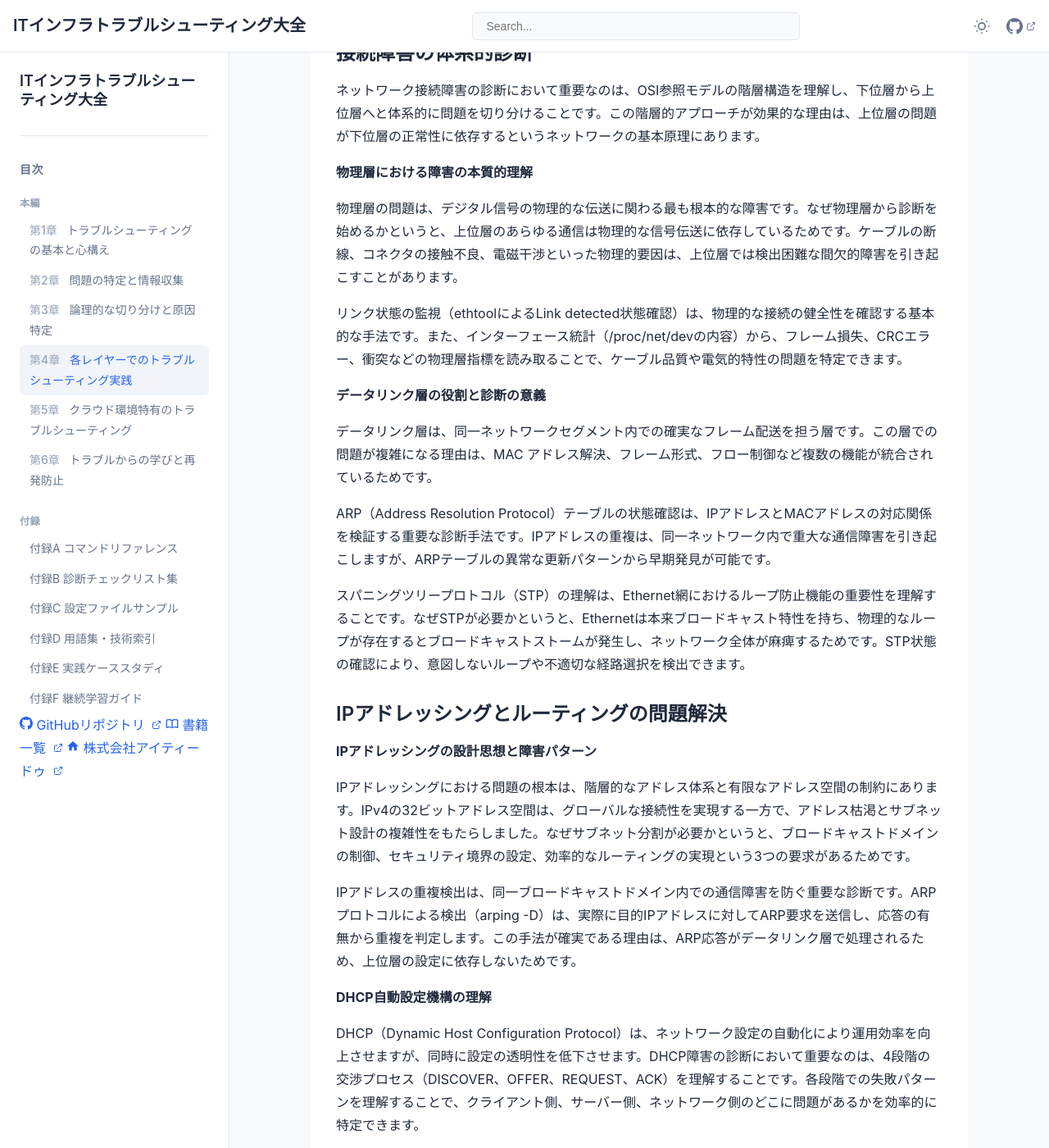
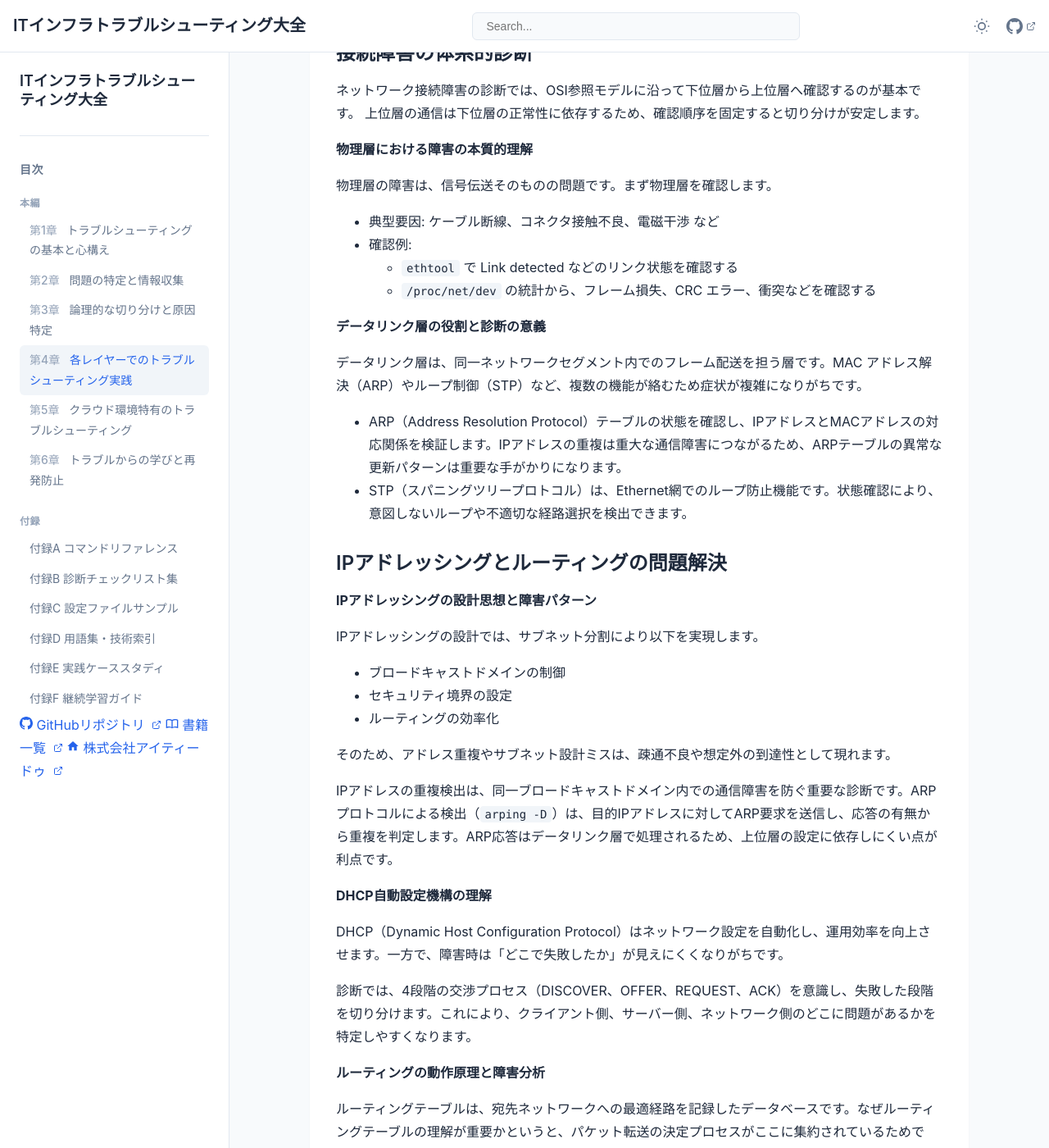
Before and after one commit to itdojp/IT-infra-troubleshooting-book, a Jekyll site: the page built from docs/src/chapter-chapter04/index.md, in a window 1280 px wide and 1400 px high, scrolled down 638 px. Shown: the whole window at 82% size. Built offline with Jekyll 4.4.1, drawn with Linux system fonts in a browser that asks for light colours; some of the changed text lies outside the part shown.

Commit message:
docs: 第4章の可読性改善（説明の整理） (#80)

```diff
--- a/docs/src/chapter-chapter04/index.md
+++ b/docs/src/chapter-chapter04/index.md
@@ -20,33 +20,44 @@ order: 4
 
 ### 接続障害の体系的診断
 
-ネットワーク接続障害の診断において重要なのは、OSI参照モデルの階層構造を理解し、下位層から上位層へと体系的に問題を切り分けることです。この階層的アプローチが効果的な理由は、上位層の問題が下位層の正常性に依存するというネットワークの基本原理にあります。
+ネットワーク接続障害の診断では、OSI参照モデルに沿って下位層から上位層へ確認するのが基本です。
+上位層の通信は下位層の正常性に依存するため、確認順序を固定すると切り分けが安定します。
 
 **物理層における障害の本質的理解**
 
-物理層の問題は、デジタル信号の物理的な伝送に関わる最も根本的な障害です。なぜ物理層から診断を始めるかというと、上位層のあらゆる通信は物理的な信号伝送に依存しているためです。ケーブルの断線、コネクタの接触不良、電磁干渉といった物理的要因は、上位層では検出困難な間欠的障害を引き起こすことがあります。
+物理層の障害は、信号伝送そのものの問題です。まず物理層を確認します。
 
-リンク状態の監視（ethtoolによるLink detected状態確認）は、物理的な接続の健全性を確認する基本的な手法です。また、インターフェース統計（/proc/net/devの内容）から、フレーム損失、CRCエラー、衝突などの物理層指標を読み取ることで、ケーブル品質や電気的特性の問題を特定できます。
+- 典型要因: ケーブル断線、コネクタ接触不良、電磁干渉 など
+- 確認例:
+  - `ethtool` で Link detected などのリンク状態を確認する
+  - `/proc/net/dev` の統計から、フレーム損失、CRC エラー、衝突などを確認する
 
 **データリンク層の役割と診断の意義**
 
-データリンク層は、同一ネットワークセグメント内での確実なフレーム配送を担う層です。この層での問題が複雑になる理由は、MAC アドレス解決、フレーム形式、フロー制御など複数の機能が統合されているためです。
+データリンク層は、同一ネットワークセグメント内でのフレーム配送を担う層です。MAC アドレス解決（ARP）やループ制御（STP）など、複数の機能が絡むため症状が複雑になりがちです。
 
-ARP（Address Resolution Protocol）テーブルの状態確認は、IPアドレスとMACアドレスの対応関係を検証する重要な診断手法です。IPアドレスの重複は、同一ネットワーク内で重大な通信障害を引き起こしますが、ARPテーブルの異常な更新パターンから早期発見が可能です。
-
-スパニングツリープロトコル（STP）の理解は、Ethernet網におけるループ防止機能の重要性を理解することです。なぜSTPが必要かというと、Ethernetは本来ブロードキャスト特性を持ち、物理的なループが存在するとブロードキャストストームが発生し、ネットワーク全体が麻痺するためです。STP状態の確認により、意図しないループや不適切な経路選択を検出できます。
+- ARP（Address Resolution Protocol）テーブルの状態を確認し、IPアドレスとMACアドレスの対応関係を検証します。IPアドレスの重複は重大な通信障害につながるため、ARPテーブルの異常な更新パターンは重要な手がかりになります。
+- STP（スパニングツリープロトコル）は、Ethernet網でのループ防止機能です。状態確認により、意図しないループや不適切な経路選択を検出できます。
 
 ### IPアドレッシングとルーティングの問題解決
 
 **IPアドレッシングの設計思想と障害パターン**
 
-IPアドレッシングにおける問題の根本は、階層的なアドレス体系と有限なアドレス空間の制約にあります。IPv4の32ビットアドレス空間は、グローバルな接続性を実現する一方で、アドレス枯渇とサブネット設計の複雑性をもたらしました。なぜサブネット分割が必要かというと、ブロードキャストドメインの制御、セキュリティ境界の設定、効率的なルーティングの実現という3つの要求があるためです。
+IPアドレッシングの設計では、サブネット分割により以下を実現します。
 
-IPアドレスの重複検出は、同一ブロードキャストドメイン内での通信障害を防ぐ重要な診断です。ARPプロトコルによる検出（arping -D）は、実際に目的IPアドレスに対してARP要求を送信し、応答の有無から重複を判定します。この手法が確実である理由は、ARP応答がデータリンク層で処理されるため、上位層の設定に依存しないためです。
+- ブロードキャストドメインの制御
+- セキュリティ境界の設定
+- ルーティングの効率化
+
+そのため、アドレス重複やサブネット設計ミスは、疎通不良や想定外の到達性として現れます。
+
+IPアドレスの重複検出は、同一ブロードキャストドメイン内での通信障害を防ぐ重要な診断です。ARPプロトコルによる検出（`arping -D`）は、目的IPアドレスに対してARP要求を送信し、応答の有無から重複を判定します。ARP応答はデータリンク層で処理されるため、上位層の設定に依存しにくい点が利点です。
 
 **DHCP自動設定機構の理解**
 
-DHCP（Dynamic Host Configuration Protocol）は、ネットワーク設定の自動化により運用効率を向上させますが、同時に設定の透明性を低下させます。DHCP障害の診断において重要なのは、4段階の交渉プロセス（DISCOVER、OFFER、REQUEST、ACK）を理解することです。各段階での失敗パターンを理解することで、クライアント側、サーバー側、ネットワーク側のどこに問題があるかを効率的に特定できます。
+DHCP（Dynamic Host Configuration Protocol）はネットワーク設定を自動化し、運用効率を向上させます。一方で、障害時は「どこで失敗したか」が見えにくくなりがちです。
+
+診断では、4段階の交渉プロセス（DISCOVER、OFFER、REQUEST、ACK）を意識し、失敗した段階を切り分けます。これにより、クライアント側、サーバー側、ネットワーク側のどこに問題があるかを特定しやすくなります。
 
 **ルーティングの動作原理と障害分析**
 
@@ -99,27 +110,36 @@ DNS応答のキャッシングは、ネットワーク負荷軽減と応答性
 
 **CPUリソース管理の設計思想**
 
-オペレーティングシステムにおけるCPUリソース管理は、複数のプロセスが限られたCPU時間を効率的に共有するための仕組みです。なぜスケジューリングが重要かというと、現代のシステムでは数百から数千のプロセスが同時に実行され、それぞれが異なる優先度と特性を持つためです。
+オペレーティングシステムのCPUリソース管理は、複数プロセスが限られたCPU時間を共有するための仕組みです。プロセス数・優先度・特性が多様なため、スケジューリングの理解が重要になります。
 
-CPU使用率の分析において重要なのは、単純な使用率の数値ではなく、使用率の内訳と特性を理解することです。ユーザー空間での処理、システムコール処理、I/O待機、割り込み処理など、CPU時間がどのような目的で消費されているかを把握することで、性能問題の本質を特定できます。
+CPU使用率を見るときは、総量だけでなく「内訳」を確認します。CPU時間がどの目的で消費されているかを把握すると、性能問題の本質に近づきます。
 
-プロセススケジューリングの理解は、CPU性能問題の診断に不可欠です。LinuxのCFS（Completely Fair Scheduler）は、各プロセスの実行時間を公平に配分しようとしますが、プロセスの特性（CPU集約的、I/O集約的）によって最適なスケジューリング戦略は異なります。
+- ユーザー空間での処理（アプリケーションの計算処理）
+- システムコール処理（カーネル処理）
+- I/O待機（ディスク/ネットワーク待ち）
+- 割り込み処理（IRQ/softIRQ）
+
+LinuxのCFS（Completely Fair Scheduler）は公平性を重視しますが、CPU集約/I/O集約などプロセス特性によって観測されるボトルネックは変化します。プロセス単位で原因を特定することが重要です。
 
 **NUMA アーキテクチャと性能への影響**
 
-現代のマルチコアシステムでは、NUMA（Non-Uniform Memory Access）アーキテクチャが一般的です。なぜNUMAの理解が重要かというと、CPUコアとメモリの物理的距離がアクセス性能に直接影響するためです。適切なCPU親和性の設定により、メモリアクセスの局所性を向上させ、全体的な性能を改善できます。
+現代のマルチコアシステムでは、NUMA（Non-Uniform Memory Access）アーキテクチャが一般的です。CPUコアとメモリの物理的距離がアクセス性能に影響するため、CPU親和性の設定によりメモリアクセスの局所性を改善できる場合があります。
 
 ### メモリ管理と最適化
 
 **仮想メモリシステムの設計理念**
 
-現代のオペレーティングシステムにおける仮想メモリシステムは、物理メモリの制約を超越したメモリ空間をプロセスに提供する仕組みです。なぜ仮想メモリが重要かというと、プロセス間のメモリ保護、メモリアドレス空間の統一、効率的なメモリ利用という3つの要求を同時に満たすためです。
+現代のオペレーティングシステムの仮想メモリは、物理メモリの制約を超えたメモリ空間をプロセスに提供します。主な目的は次の3点です。
+
+- プロセス間のメモリ保護
+- メモリアドレス空間の統一
+- 効率的なメモリ利用
 
 メモリ使用量の分析において重要なのは、物理メモリ、仮想メモリ、スワップ空間の関係を理解することです。RSS（Resident Set Size）は実際に物理メモリに配置されているページサイズを、VSZ（Virtual Size）はプロセスが確保している仮想メモリ空間のサイズを表します。この差分から、メモリマッピングの効率性やスワップの影響を評価できます。
 
 **メモリリークの検出原理**
 
-メモリリークは、プログラムが確保したメモリの解放を適切に行わないことで発生する問題です。なぜメモリリークが深刻かというと、長時間実行されるサーバープロセスでは、小さなリークでも時間の経過とともに重大なメモリ不足を引き起こすためです。
+メモリリークは、プログラムが確保したメモリの解放を適切に行わないことで発生する問題です。長時間実行されるサーバープロセスでは、小さなリークでも時間の経過とともに重大なメモリ不足につながります。
 
 プロセスのメモリマッピング（/proc/PID/maps）の分析は、メモリ使用パターンの詳細な理解を可能にします。ヒープ、スタック、共有ライブラリ、ファイルマッピングなど、異なるメモリ領域の使用状況から、メモリリークの発生箇所を特定できます。
 
@@ -127,7 +147,7 @@ CPU使用率の分析において重要なのは、単純な使用率の数値
 
 スワップは、物理メモリ不足時にディスクを仮想的なメモリとして利用する仕組みです。スワップの設計思想は、メモリ不足による問題（OOM Killer発動、プロセス強制終了）を回避し、システムの安定性を維持することです。
 
-swappiness パラメータは、カーネルがスワップアウトを行う積極性を制御します。なぜこの調整が重要かというと、アプリケーションの特性（メモリ集約的、I/O集約的）によって最適なスワップ戦略が異なるためです。データベースサーバーのように大量のメモリを継続的に利用するアプリケーションでは、スワップアウトによる性能劣化を避けるため、低いswappiness値が適切です。
+swappiness パラメータは、カーネルがスワップアウトを行う積極性を制御します。アプリケーションの特性（メモリ集約的、I/O集約的）によって最適なスワップ戦略は異なります。データベースサーバーのように大量のメモリを継続的に利用するアプリケーションでは、スワップアウトによる性能劣化を避けるため低い swappiness 値が適切な場合があります。
 
 ### ディスクI/Oのボトルネック解消
 
@@ -156,23 +176,41 @@ inode枯渇は、ディスク容量に余裕があってもファイル作成が
 
 **アプリケーション起動プロセスの本質的理解**
 
-アプリケーション層の障害は、複数のシステムコンポーネントが連携する過程で発生する複合的な問題です。なぜアプリケーション層の診断が困難かというと、OS層、ネットワーク層、データベース層の状態が複雑に相互作用し、症状として現れる現象と根本原因が大きく乖離することがあるためです。
+アプリケーション層の障害は、OS層、ネットワーク層、データベース層の状態が絡み合い、症状と根本原因が離れることがあります。まず「どの段階で失敗しているか」を切り分けます。
 
-アプリケーション起動プロセスは、実行ファイルの読み込み、依存ライブラリの解決、設定ファイルの解析、外部リソースへの接続確立という段階的なプロセスです。各段階での障害パターンを理解することで、効率的な診断が可能になります。
+アプリケーション起動プロセスは段階的です。各段階の失敗パターンを意識すると、効率的に診断できます。
+
+- 実行ファイルの読み込み
+- 依存ライブラリの解決
+- 設定ファイルの解析
+- 外部リソースへの接続確立
 
 **依存関係解決の理解**
 
-現代のアプリケーションは、数十から数百の外部ライブラリに依存します。なぜ依存関係の理解が重要かというと、単一の不適切なライブラリバージョンや設定ミスが、アプリケーション全体の動作不能を引き起こすためです。動的リンクライブラリの解決、環境変数の設定、設定ファイルの読み込み順序など、起動プロセスの各段階で発生する可能性のある問題を体系的に理解することが重要です。
+現代のアプリケーションは数十〜数百の外部ライブラリに依存します。単一の不適切なライブラリバージョンや設定ミスが、アプリケーション全体の動作不能につながる場合があります。起動時は次の観点を体系的に確認します。
+
+- 動的リンクライブラリの解決
+- 環境変数の設定
+- 設定ファイルの読み込み順序
 
 **実行時エラーの根本原因分析の原理**
 
-実行時エラーの分析では、エラーメッセージとスタックトレースから、問題の発生箇所と呼び出し経路を特定します。重要なのは、表面的なエラーメッセージに惑わされず、エラーが発生した文脈と条件を理解することです。例外処理の階層構造、リソース競合、タイミング依存の問題など、実行時の動的な要因を考慮した分析が必要です。
+実行時エラーの分析では、エラーメッセージとスタックトレースから、問題の発生箇所と呼び出し経路を特定します。表面的なメッセージだけで判断せず、エラーが発生した文脈と条件を確認することが重要です。
+
+- 例外処理の階層構造（どこで握りつぶされているか）
+- リソース競合（コネクション枯渇、ファイルディスクリプタ枯渇など）
+- タイミング依存（レースコンディションなど）
 
 ### 応答性能の問題分析
 
 **レスポンス時間の本質的要素**
 
-アプリケーションの応答性能は、計算処理時間、I/O待機時間、ネットワーク通信時間、リソース競合待機時間の複合的な結果です。なぜ応答時間の分析が複雑かというと、これらの要素が動的に変化し、相互に影響を与えるためです。
+アプリケーションの応答性能は、複数要素の合算結果です。どの要素が支配的かを切り分けます。
+
+- 計算処理時間
+- I/O待機時間
+- ネットワーク通信時間
+- リソース競合待機時間
 
 処理時間の内訳分析では、CPUバウンド処理、I/Oバウンド処理、メモリアクセスパターンを区別して理解することが重要です。プロファイリングツールによる分析は、実行時間の分布、関数呼び出し頻度、メモリ使用パターンなどの定量的データを提供し、性能ボトルネックの特定を可能にします。
 
@@ -186,13 +224,13 @@ inode枯渇は、ディスク容量に余裕があってもファイル作成が
 
 **ログシステムの設計思想と分析戦略**
 
-アプリケーションログは、システムの動作状況を記録する重要な診断情報源です。なぜログ分析が効果的かというと、時系列の記録により、問題の発生パターン、頻度、前後の文脈を理解できるためです。
+アプリケーションログは、システムの動作状況を記録する重要な診断情報源です。時系列の記録により、発生パターン、頻度、前後の文脈を追えます。
 
 ログレベル（DEBUG、INFO、WARN、ERROR、FATAL）は、情報の重要度と詳細度を表す分類体系です。効果的なログ分析では、レベル別の情報量と、時系列での事象の関連性を理解することが重要です。エラーログの集計分析により、システムの健全性トレンドと異常パターンを特定できます。
 
 **構造化ログと分析の自動化**
 
-現代のログ分析では、構造化されたログフォーマット（JSON、XML）により、機械可読性と検索効率を向上させています。なぜ構造化ログが重要かというと、大量のログデータから効率的に必要な情報を抽出し、統計的分析や機械学習による異常検知を可能にするためです。
+現代のログ分析では、構造化ログ（JSON、XML）により機械可読性と検索効率を高めます。大量ログから必要情報を抽出し、統計的分析や異常検知につなげやすくなります。
 
 自動化されたログ分析は、パターン認識、異常検知、予測分析などの技術により、人間では発見困難な問題の兆候を早期に検出する能力を提供します。これにより、予防的な保守と問題の未然防止が可能になります。
 
@@ -205,13 +243,26 @@ inode枯渇は、ディスク容量に余裕があってもファイル作成が
 
 **データベース接続アーキテクチャの理解**
 
-データベース接続は、ネットワーク層、認証層、権限制御層、リソース管理層の4つの層が段階的に連携する複合的なプロセスです。なぜデータベース接続の診断が困難かというと、各層で異なるエラーパターンと障害原因が存在し、表面的な症状から根本原因を特定することが必要だからです。
+データベース接続は複合的なプロセスです。少なくとも以下の層が段階的に連携します。
+
+- ネットワーク層
+- 認証層
+- 権限制御層
+- リソース管理層
+
+各層でエラーパターンと原因が異なるため、表面的な症状から根本原因を特定するには層ごとの切り分けが必要です。
 
 ネットワーク層での接続性確認は、TCPソケットの確立、ポートの可用性、ファイアウォールの設定など、基本的な通信インフラの物理的な正常性を検証します。この段階での障害は、上位のアプリケーション層では発見できないか、全く異なるエラーメッセージとして現れることがあります。
 
 **認証と権限制御の設計思想**
 
-データベースの認証システムは、ユーザー認証、接続元検証、権限マッピングの3つの要素から構成されています。なぜこの理解が重要かというと、データベースは組織の最も重要な情報資産を格納しており、不正アクセスや情報漏洩の影響が極めて大きいためです。
+データベースの認証システムは、少なくとも次の要素から構成されます。
+
+- ユーザー認証
+- 接続元検証
+- 権限マッピング
+
+データベースは重要情報資産を格納するため、不正アクセスや情報漏洩の影響が大きく、設定の確認観点を整理しておくことが重要です。
 
 ユーザー認証のメカニズムは、パスワードベース、証明書ベース、統合認証（LDAP、Kerberos）などの手法があり、各手法によって異なる診断アプローチが必要です。権限マッピングの検証では、スキーマレベル、テーブルレベル、カラムレベルの粒度で、必要な権限が適切に設定されているかを確認します。
 
@@ -219,13 +270,13 @@ inode枯渇は、ディスク容量に余裕があってもファイル作成が
 
 **クエリ実行計画の本質的理解**
 
-データベースのクエリオプティマイザーは、SQLクエリを最も効率的な実行計画に変換するシステムです。なぜ実行計画の理解が重要かというと、同じ結果を得るために複数のアプローチが存在し、データ量、インデックスの状態、システムリソース、テーブル結合の方法によって最適解が動的に変化するためです。
+データベースのクエリオプティマイザーは、SQLクエリを実行計画に変換します。実行計画の理解が重要なのは、同じ結果を得る複数のアプローチが存在し、データ量、インデックス状態、システムリソース、結合方法によって最適解が変化するためです。
 
 実行計画の分析では、スキャン手法（フルスキャン、インデックススキャン）、結合アルゴリズム（Nested Loop、Hash Join、Sort Merge Join）、ソート操作の各段階でのコストを理解することが重要です。コストベースオプティマイザーは、統計情報とヒューリスティックに基づいて判断を行うため、統計情報の精度が実行計画の品質に直結します。
 
 **インデックス戦略の設計思想**
 
-インデックスは、データへの高速アクセスを実現するためのデータ構造であり、検索性能と更新性能のトレードオフ関係を持ちます。なぜインデックス戦略が重要かというと、不適切なインデックス設計は、検索性能の低下、ストレージ容量の無駄な消費、更新処理の遅延など、システム全体の性能に深刻な影響を与えるためです。
+インデックスはデータへの高速アクセスを実現するデータ構造ですが、検索性能と更新性能のトレードオフがあります。不適切な設計は、検索性能低下、ストレージ容量の無駄、更新処理遅延など、システム全体の性能に影響します。
 
 インデックスの効果測定では、アクセスパターン、選択率、データ分布、クエリパターンの特性を総合的に評価します。使用されないインデックスの特定や、重複したインデックスの統合、部分インデックスの活用など、継続的なメンテナンスがパフォーマンスの保持に不可欠です。
 
```
